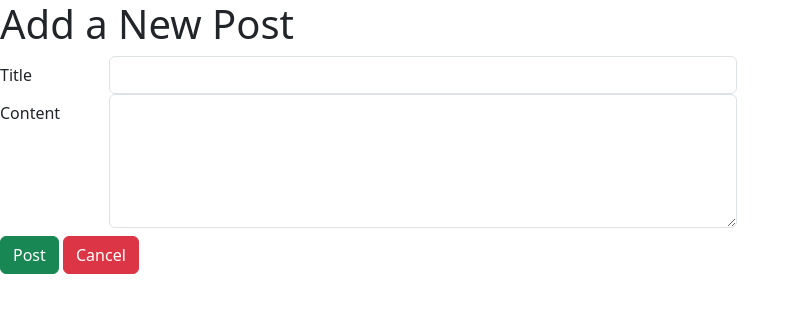
After one commit to brandonjang90/Blogly, a Flask app: template templates/posts/form.html in a window 1280 px wide. The commit adds this page. Shown: the top 313 px of the page, without its empty margins (0-800 px from the left). Run offline with Flask 3, Linux system fonts and the light colour scheme; the template is opened without the code that fills it, so the values that code supplies are empty; some libraries are stand-ins or nearby versions.

Commit message:
finished part 2

```diff
--- a/app.py
+++ b/app.py
@@ -1,7 +1,7 @@
 """Blogly application."""
-from flask import Flask, request, redirect, render_template
+from flask import Flask, request, redirect, render_template, flash
 from flask_debugtoolbar import DebugToolbarExtension
-from models import db, connect_db, User
+from models import db, connect_db, User, Post
 
 app = Flask(__name__)
 app.config['SQLALCHEMY_DATABASE_URI'] = 'postgresql:///blogly_db'
@@ -17,10 +17,10 @@ db.create_all()
 
 @app.route('/')
 def root():
-    """Homepage redirects to list of users."""
+    """Homepage of most recent posts."""
 
-    return redirect("/users")
-
+    posts = Post.query.order_by(Post.created_at.desc()).limit(5).all()
+    return render_template("homepage.html", posts=posts)
 
 # User route
 @app.route('/users')
@@ -55,7 +55,7 @@ def users_new():
 
 @app.route('/users/<int:user_id>')
 def users_detail(user_id):
-    """Show the user etail page"""
+    """Show the user detail page"""
 
     user = User.query.get_or_404(user_id)
     return render_template('users/detail.html', user=user)
@@ -85,7 +85,7 @@ def users_update(user_id):
 
 
 @app.route('/users/<int:user_id>/delete', methods=["POST"])
-def users_destroy(user_id):
+def users_delete(user_id):
     """Handle form submission for deleting an existing user"""
 
     user = User.query.get_or_404(user_id)
@@ -93,3 +93,67 @@ def users_destroy(user_id):
     db.session.commit()
 
     return redirect("/users")
+
+
+#Part 2 Post Routes#
+
+@app.route('/users/<int:user_id>/posts/form')
+def post_new(user_id):
+    """Show a form to create a post by the user"""
+
+    user = User.query.get_or_404(user_id)
+    return render_template('posts/form.html', user=user)
+
+@app.route('/users/<int:user_id>/posts/form', methods=["POST"])
+def posts_new(user_id):
+    """Handle form submission for post"""
+
+    user = User.query.get_or_404(user_id)
+    new_post = Post(title=request.form['title'],
+                    content=request.form['content'],
+                    user=user)
+
+    db.session.add(new_post)
+    db.session.commit()
+
+    return redirect(f"/users/{user_id}")
+
+@app.route('/posts/<int:post_id>')
+def post_detail(post_id):
+    """Show the post detail page"""
+
+    post = Post.query.get_or_404(post_id)
+    return render_template('posts/detail.html', post=post)
+
+@app.route('/posts/<int:post_id>/edit')
+def posts_edit(post_id):
+    """Show a form to edit an existing post"""
+
+    post = Post.query.get_or_404(post_id)
+    return render_template('posts/edit.html', post=post)
+
+
+@app.route('/posts/<int:post_id>/edit', methods=["POST"])
+def posts_update(post_id):
+    """Handle form submission for updating an existing post"""
+
+    post = Post.query.get_or_404(post_id)
+    post.title = request.form['title']
+    post.content = request.form['content']
+
+    db.session.add(post)
+    db.session.commit()
+
+    return redirect(f"/posts/{post.id}")
+
+
+@app.route('/posts/<int:post_id>/delete', methods=["POST"])
+def posts_destroy(post_id):
+    """Handle form submission for deleting an existing post"""
+
+    post = Post.query.get_or_404(post_id)
+
+    db.session.delete(post)
+    db.session.commit()
+
+    return redirect(f"/users/{post.user_id}")
--- /dev/null
+++ b/templates/posts/form.html
@@ -0,0 +1,34 @@
+{% extends 'base.html' %}
+
+{% block content %}
+
+    <h1>Add a New Post</h1>
+    <form method="POST">
+
+        <div class="form-group row">
+            <label for="post-title" class="col-sm-1 col-form-label">Title</label>
+            <div class="col-sm-6">
+            <input type="text"
+                class="form-control"
+                id="title"
+                name="title">
+            </div>
+        </div>
+
+        <div class="form-group row">
+            <label for="post-content" class="col-sm-1 col-form-label">Content</label>
+            <div class="col-sm-6 ">
+            <textarea class="form-control" id="content" rows="5" name="content">
+            </textarea>
+        </div>
+
+        <div class="form-group row">
+            <div class="ml-auto mt-2">
+                <button type="submit" class="btn btn-success">Post</button>
+                <a href="/users" class="btn btn-danger">Cancel</a>
+            </div>
+        </div>
+
+    </form>
+
+{% endblock %}
--- a/templates/users/edit.html
+++ b/templates/users/edit.html
@@ -40,7 +40,7 @@
     <div class="form-group row">
         <div class="ml-auto mr-3">
         <button type="submit" class="btn btn-success">Save</button>
-        <a href="/users" class="btn btn-outline-info">Cancel</a>
+        <a href="/users/{{user.id}}" class="btn btn-outline-info">Cancel</a>
 
         </div>
     </div>
```
Also changed, not shown: models.py (+23 -14 lines), templates/homepage.html (added, +17 -0 lines), templates/posts/detail.html (added, +24 -0 lines), templates/posts/edit.html (added, +35 -0 lines), templates/users/detail.html (+12 -0 lines), test.py (+23 -4 lines), 1 other file.
